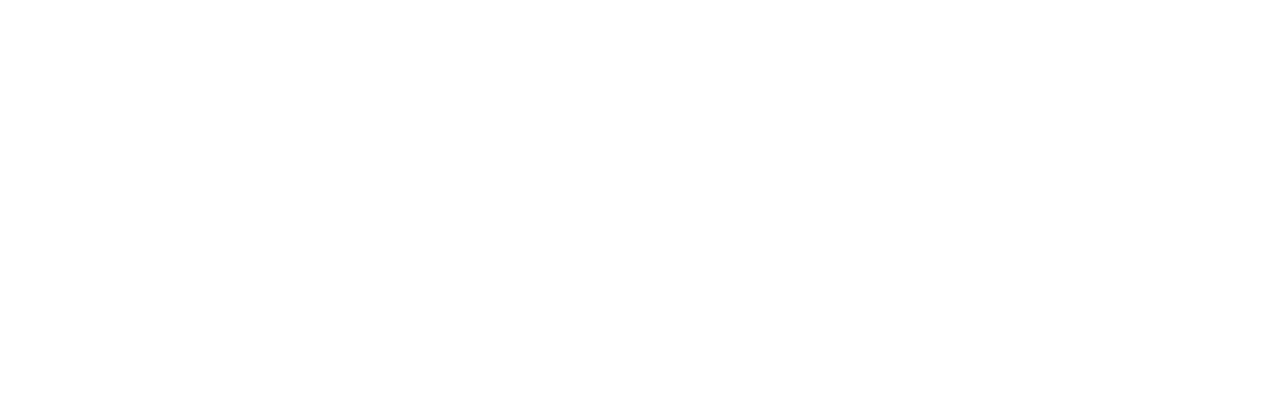
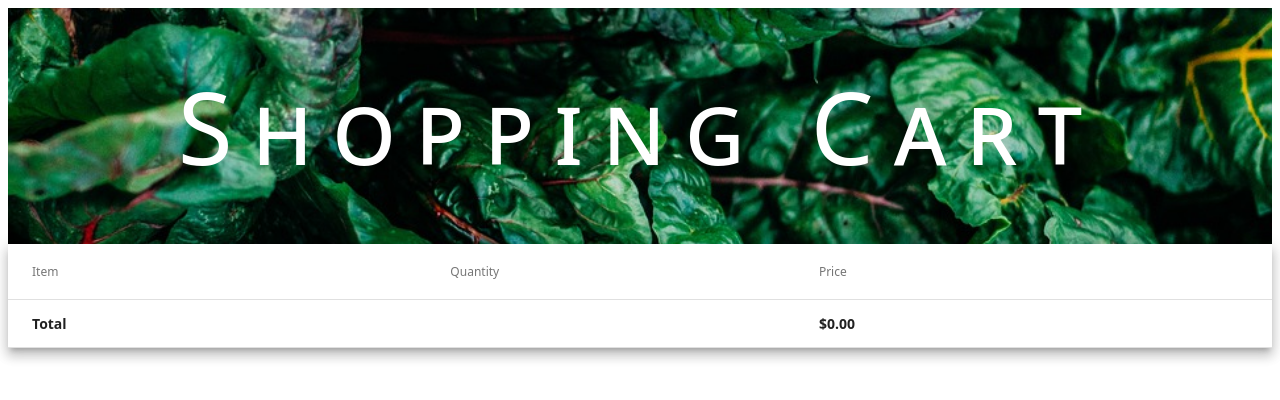
Before and after one commit to alexsoe28/MeanStack-Group14-CapstoneProject, an Angular app in the folder FrontEnd/Online-Groceries-frontend/: page /user/browseShop/myCart in a window 1280 px wide. Before the commit this address led to /. Shown: the top 400 px of the page. Built offline with nearby package versions, Linux system fonts and the light colour scheme.

Commit message:
Added cart page

```diff
--- a/FrontEnd/Online-Groceries-frontend/package.json
+++ b/FrontEnd/Online-Groceries-frontend/package.json
@@ -11,15 +11,19 @@
   },
   "private": true,
   "dependencies": {
-    "@angular/animations": "~11.2.6",
+    "@angular/animations": "^11.2.12",
+    "@angular/cdk": "^11.2.11",
     "@angular/common": "~11.2.6",
     "@angular/compiler": "~11.2.6",
     "@angular/core": "~11.2.6",
     "@angular/forms": "~11.2.6",
+    "@angular/material": "^11.2.11",
     "@angular/platform-browser": "~11.2.6",
     "@angular/platform-browser-dynamic": "~11.2.6",
     "@angular/router": "~11.2.6",
+    "@material-ui/core": "^4.11.4",
     "express": "^4.17.1",
+    "material-table": "^1.69.3",
     "rxjs": "~6.6.0",
     "tslib": "^2.0.0",
     "zone.js": "~0.11.3"
--- a/FrontEnd/Online-Groceries-frontend/src/app/app-routing.module.ts
+++ b/FrontEnd/Online-Groceries-frontend/src/app/app-routing.module.ts
@@ -6,6 +6,7 @@
 import { UpdateComponent as AdminUpdateProductComponent } from "./components/admin/products/update/update.component";
 import { DeleteComponent as AdminDeleteProductComponent } from "./components/admin/products/delete/delete.component";
 import { ShoppingPageComponent } from './shopping-page/shopping-page.component';
+import { ShoppingCartComponent } from './shopping-cart/shopping-cart.component';
 import { RootComponent } from './components/root/root.component';
 
 const routes: Routes = [
@@ -23,6 +24,7 @@
 	},
 	// User
 	{ path: "user/browseShop", component: ShoppingPageComponent },
+	{ path: "user/browseShop/myCart", component: ShoppingCartComponent },
 	{ path: "user", redirectTo: "/user/browseShop", pathMatch: "full" },
 	{ path: "admin", redirectTo: "/admin/signin", pathMatch: "full" },
 ];
--- a/FrontEnd/Online-Groceries-frontend/src/app/list.service.ts
+++ b/FrontEnd/Online-Groceries-frontend/src/app/list.service.ts
@@ -8,11 +8,8 @@
 
   constructor(public http:HttpClient) { }
 
-  storeListInJSON(list:any){
-    this.http.post("../../assets/ShoppingList.json",list).
+  sendShoppingCart(list:any){
+    this.http.post("http://localhost:3000/ShoppingCart",list).
     subscribe(result=>console.log(result),error=>console.log(error));
   }
-  loadListFromJSON() {
-    return this.http.get<any[]>("../../assets/ShoppingList.json");
-  }
 }
--- a/FrontEnd/Online-Groceries-frontend/src/app/shopping-cart/shopping-cart.component.css
+++ b/FrontEnd/Online-Groceries-frontend/src/app/shopping-cart/shopping-cart.component.css
@@ -0,0 +1,21 @@
+.header1{
+    background-image:url('../../assets/images/Background1.jpg');
+    height:max-content;
+    background-position: center;
+    background-repeat: no-repeat;
+    background-size: cover;
+}
+.title{
+    background-size: rgba(0,0,0,0.5);
+    text-align: center;
+    color:white;
+    padding: 50px;
+    font-variant: small-caps;
+    font-size: 100px;
+    font-family: system-ui;
+    letter-spacing: 20px;
+}
+table {
+    width: 100%;
+    font-family: system-ui;
+}
--- a/FrontEnd/Online-Groceries-frontend/src/app/shopping-cart/shopping-cart.component.html
+++ b/FrontEnd/Online-Groceries-frontend/src/app/shopping-cart/shopping-cart.component.html
@@ -1 +1,25 @@
-<p>shopping-cart works!</p>
+<div class="header1">
+    <div class="title">
+        Shopping Cart
+    </div>
+</div>
+<table mat-table [dataSource]="shoppingCart" class="mat-elevation-z8">
+    <ng-container matColumnDef="name">
+        <th mat-header-cell *matHeaderCellDef> Item </th>
+        <td mat-cell *matCellDef="let item"> {{item.name}} </td>
+        <td mat-footer-cell *matFooterCellDef style="font-weight: bold;"> Total </td>
+    </ng-container>
+    <ng-container matColumnDef="quantity">
+        <th mat-header-cell *matHeaderCellDef> Quantity </th>
+        <td mat-cell *matCellDef="let item"> {{item.quantity}} </td>
+        <td mat-footer-cell *matFooterCellDef></td>
+    </ng-container>
+    <ng-container matColumnDef="price">
+        <th mat-header-cell *matHeaderCellDef> Price </th>
+        <td mat-cell *matCellDef="let item"> {{item.price | currency}} </td>
+        <td mat-footer-cell *matFooterCellDef style="font-weight: bold;">{{getTotalCost() | currency}}</td>
+    </ng-container>
+    <tr mat-header-row *matHeaderRowDef="displayedColumns"></tr>
+    <tr mat-row *matRowDef="let row; columns: displayedColumns;"></tr>
+    <tr mat-footer-row *matFooterRowDef="displayedColumns"></tr>
+</table>
--- a/FrontEnd/Online-Groceries-frontend/src/app/shopping-cart/shopping-cart.component.ts
+++ b/FrontEnd/Online-Groceries-frontend/src/app/shopping-cart/shopping-cart.component.ts
@@ -1,15 +1,21 @@
 import { Component, OnInit } from '@angular/core';
-
+import { MatTableDataSource } from '@angular/material/table';
 @Component({
   selector: 'app-shopping-cart',
   templateUrl: './shopping-cart.component.html',
   styleUrls: ['./shopping-cart.component.css']
 })
 export class ShoppingCartComponent implements OnInit {
-
+  shoppingCart:Array<any> = []
+  displayedColumns: string[] = ['name', 'quantity', 'price'];
   constructor() { }
 
   ngOnInit(): void {
+    if(localStorage.getItem('shoppingCart')){
+      this.shoppingCart= JSON.parse(localStorage['shoppingCart']);
+    }
   }
-
+  getTotalCost() {
+    return this.shoppingCart.map(t => t.price).reduce((acc, value) => acc + value, 0);
+  }
 }
--- a/FrontEnd/Online-Groceries-frontend/src/app/shopping-page/shopping-page.component.ts
+++ b/FrontEnd/Online-Groceries-frontend/src/app/shopping-page/shopping-page.component.ts
@@ -1,6 +1,6 @@
 import { Component, OnInit } from '@angular/core';
 import { NgForm } from '@angular/forms';
-import { ListService } from '../list.service';
+
 @Component({
   selector: 'app-shopping-page',
   templateUrl: './shopping-page.component.html',
@@ -8,16 +8,18 @@
 })
 export class ShoppingPageComponent implements OnInit {
   shoppingCart:Array<any> = [];
-  constructor(public service: ListService) { }
+  constructor() { }
 
   ngOnInit(): void {
   }
   insert(produceObject:any){
     let updated = false;
+    let updatedPrice;
     for(let i = 0; i < this.shoppingCart.length; i++){
       if(this.shoppingCart[i].name == produceObject.name){
         this.shoppingCart[i].quantity += produceObject.quantity;
-        this.shoppingCart[i].price += produceObject.price;
+        updatedPrice = this.shoppingCart[i].price + produceObject.price;
+        this.shoppingCart[i].price = updatedPrice;
         updated = true;
         break;
       }
@@ -26,92 +28,97 @@
       this.shoppingCart.push(produceObject);
     }
   }
-  checkout(groceryItem:any, form: NgForm){
+  addToList(groceryItem:any, form: NgForm){
+    if(localStorage.getItem('shoppingCart') != null){
+      this.shoppingCart = JSON.parse(localStorage['shoppingCart']);
+    }
     let produceObject = {};
     if(groceryItem.apple){
       let quantity = groceryItem.apple;
-      let price = (groceryItem.apple * 1.32).toFixed(2);
+      let price = parseFloat((groceryItem.apple * 1.32).toFixed(2));
       produceObject = {name:"apple", quantity:quantity, price:price};
-      console.log(produceObject);
     }
-    if(groceryItem.orange){
+    else if(groceryItem.orange){
       let quantity = groceryItem.orange;
-      let price = (groceryItem.orange * 1.33).toFixed(2);
+      let price = parseFloat((groceryItem.orange * 1.33).toFixed(2));
       produceObject = {name:"orange", quantity:quantity, price:price};
     }
-    if(groceryItem.banana){
+    else if(groceryItem.banana){
       let quantity = groceryItem.banana;
-      let price = (groceryItem.banana * 0.32).toFixed(2);
+      let price = parseFloat((groceryItem.banana * 0.32).toFixed(2));
       produceObject = {name:"banana", quantity:quantity, price:price};
     }
-    if(groceryItem.pear){
+    else if(groceryItem.pear){
       let quantity = groceryItem.pear;
-      let price = (groceryItem.pear * 0.94).toFixed(2);
+      let price = parseFloat((groceryItem.pear * 0.94).toFixed(2));
       produceObject = {name:"pear", quantity:quantity, price:price};
     }
-    if(groceryItem.pineapple){
+    else if(groceryItem.pineapple){
       let quantity = groceryItem.pineapple;
-      let price = (groceryItem.pineapple * 3.50).toFixed(2);
+      let price = parseFloat((groceryItem.pineapple * 3.50).toFixed(2));
       produceObject = {name:"pineapple", quantity:quantity, price:price};
     }
-    if(groceryItem.strawberry){
+    else if(groceryItem.strawberry){
       let quantity = groceryItem.strawberry;
-      let price = (groceryItem.strawberry* 3.33).toFixed(2);
+      let price = parseFloat((groceryItem.strawberry* 3.33).toFixed(2));
       produceObject = {name:"strawberry", quantity:quantity, price:price};
     }
-    if(groceryItem.blueberry){
+    else if(groceryItem.blueberry){
       let quantity = groceryItem.blueberry;
-      let price = (groceryItem.blueberry* 3.33).toFixed(2);
+      let price = parseFloat((groceryItem.blueberry* 3.33).toFixed(2));
       produceObject = {name:"blueberry", quantity:quantity, price:price};
     }
-    if(groceryItem.watermelon){
+    else if(groceryItem.watermelon){
       let quantity = groceryItem.watermelon;
-      let price = (groceryItem.watermelon* 3.99).toFixed(2);
+      let price = parseFloat((groceryItem.watermelon* 3.99).toFixed(2));
       produceObject = {name:"watermelon", quantity:quantity, price:price};
     }
-    if(groceryItem.kale){
+    else if(groceryItem.kale){
       let quantity = groceryItem.kale;
-      let price = (groceryItem.kale* 2.49).toFixed(2);
+      let price = parseFloat((groceryItem.kale* 2.49).toFixed(2));
       produceObject = {name:"kale", quantity:quantity, price:price};
     }
-    if(groceryItem.broccoli){
+    else if(groceryItem.broccoli){
       let quantity = groceryItem.broccoli;
-      let price = (groceryItem.broccoli* 2.24).toFixed(2);
+      let price = parseFloat((groceryItem.broccoli* 2.24).toFixed(2));
       produceObject = {name:"broccoli", quantity:quantity, price:price};
     }
-    if(groceryItem.tomato){
+    else if(groceryItem.tomato){
       let quantity = groceryItem.tomato;
-      let price = (groceryItem.tomato* 1.00).toFixed(2);
+      let price = parseFloat((groceryItem.tomato* 1.00).toFixed(2));
       produceObject = {name:"tomato", quantity:quantity, price:price};
     }
-    if(groceryItem.onion){
+    else if(groceryItem.onion){
       let quantity = groceryItem.onion;
-      let price = (groceryItem.onion* 1.12).toFixed(2);
+      let price = parseFloat((groceryItem.onion* 1.12).toFixed(2));
       produceObject = {name:"onion", quantity:quantity, price:price};
     }
-    if(groceryItem.celery){
+    else if(groceryItem.celery){
       let quantity = groceryItem.celery;
-      let price = (groceryItem.celery* 2.29).toFixed(2);
+      let price = parseFloat((groceryItem.celery* 2.29).toFixed(2));
       produceObject = {name:"celery", quantity:quantity, price:price};
     }
-    if(groceryItem.carrot){
+    else if(groceryItem.carrot){
       let quantity = groceryItem.carrot;
-      let price = (groceryItem.carrot* 0.16).toFixed(2);
+      let price = parseFloat((groceryItem.carrot* 0.16).toFixed(2));
       produceObject = {name:"carrot", quantity:quantity, price:price};
     }
-    if(groceryItem.squash){
+    else if(groceryItem.squash){
       let quantity = groceryItem.squash;
-      let price = (groceryItem.squash* 1.20).toFixed(2);
+      let price = parseFloat((groceryItem.squash* 1.20).toFixed(2));
       produceObject = {name:"squash", quantity:quantity, price:price};
     }
-    if(groceryItem.cauliflower){
+    else if(groceryItem.cauliflower){
       let quantity = groceryItem.cauliflower;
-      let price = (groceryItem.cauliflower* 2.75).toFixed(2);
+      let price = parseFloat((groceryItem.cauliflower* 2.75).toFixed(2));
       produceObject = {name:"cauliflower", quantity:quantity, price:price};
     }
-
+    else{
+      return;
+    }
     this.insert(produceObject);
-    console.log(this.shoppingCart);
+    localStorage.setItem('shoppingCart', JSON.stringify(this.shoppingCart));
     form.resetForm();
   }
+
 }
--- a/FrontEnd/Online-Groceries-frontend/src/styles.css
+++ b/FrontEnd/Online-Groceries-frontend/src/styles.css
@@ -1 +1,2 @@
 /* You can add global styles to this file, and also import other style files */
+@import "~@angular/material/prebuilt-themes/indigo-pink.css";
```
Also changed, not shown: FrontEnd/Online-Groceries-frontend/src/app/app.module.ts (+14 -7 lines), FrontEnd/Online-Groceries-frontend/src/app/shopping-page/shopping-page.component.html (+17 -18 lines), FrontEnd/Online-Groceries-frontend/src/assets/ShoppingList.json (deleted), FrontEnd/Online-Groceries-frontend/src/assets/images/Background1.jpg (added), 1 other file (tests, documents, lock files or other folders).
